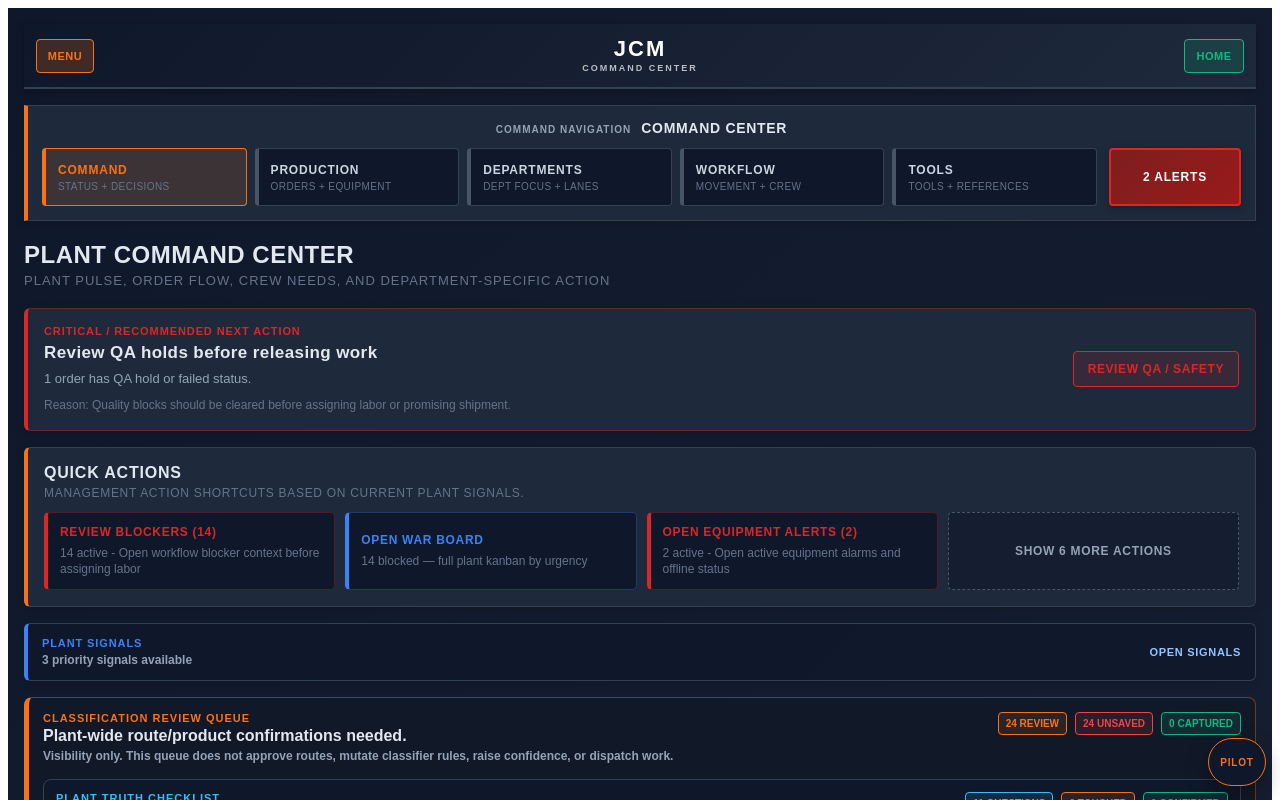
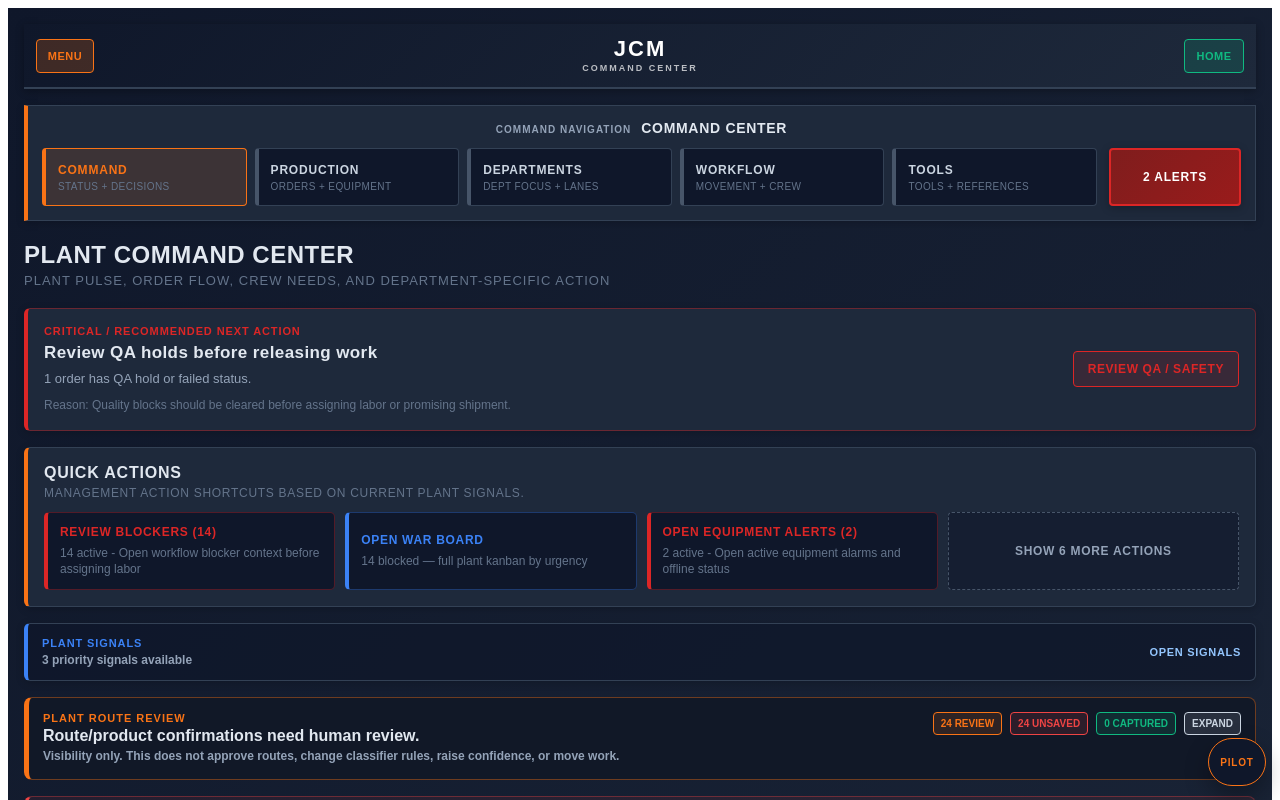
Before and after one commit to jcm-digital-coworker/JCM-Command-Center, a React (Vite) app: page / in a window 1280 px wide. Shown: the top 800 px of the page. Built offline with nearby package versions, Linux system fonts and the light colour scheme.

Commit message:
Collapse plant route review queue by default

```diff
--- a/src/components/dashboard/ClassificationReviewQueue.tsx
+++ b/src/components/dashboard/ClassificationReviewQueue.tsx
@@ -24,6 +24,7 @@ type ClassificationReviewQueueProps = {
 
 export default function ClassificationReviewQueue({ theme, workCenters, onOpenWorkCenter }: ClassificationReviewQueueProps) {
   const [confirmationsVersion, setConfirmationsVersion] = useState(0);
+  const [isExpanded, setIsExpanded] = useState(false);
   const confirmations = useMemo(() => loadClassificationReviewConfirmations(), [confirmationsVersion]);
   const travelers = useMemo(() => generateDynamicTravelers(productionOrders, 'All'), []);
   const reviewTravelers = useMemo(
@@ -38,6 +39,8 @@ export default function ClassificationReviewQueue({ theme, workCenters, onOpenWo
   );
   const checklistConfirmedCount = checklistStatuses.filter((item) => item.status === 'CONFIRMED').length;
   const checklistTouchedCount = checklistStatuses.filter((item) => item.status !== 'OPEN').length;
+  const needsReview = reviewTravelers.length > 0;
+  const accentColor = needsReview ? '#f97316' : '#10b981';
 
   useEffect(() => {
     const refresh = () => setConfirmationsVersion((version) => version + 1);
@@ -65,42 +68,35 @@ export default function ClassificationReviewQueue({ theme, workCenters, onOpenWo
     onOpenWorkCenter(matchingWorkCenter);
   }
 
-  if (reviewTravelers.length === 0) {
   return (
-      <section style={queueShellStyle(theme, false)}>
-        <div style={queueHeaderStyle}>
+    <section style={queueShellStyle(theme, needsReview)}>
+      <button
+        type="button"
+        aria-expanded={isExpanded}
+        onClick={() => setIsExpanded((current) => !current)}
+        style={summaryButtonStyle(theme)}
+      >
         <div>
-            <div style={eyebrowStyle('#10b981')}>CLASSIFICATION REVIEW QUEUE</div>
-            <h3 style={titleStyle(theme)}>No plant-wide classification review warnings.</h3>
-            <p style={subtitleStyle(theme)}>Dynamic Travelers currently have no low-confidence route/product review signals.</p>
-          </div>
-          <span style={badgeStyle('#10b981')}>CLEAR</span>
-        </div>
-        <PlantTruthChecklist
-          theme={theme}
-          checklistStatuses={checklistStatuses}
-          confirmedCount={checklistConfirmedCount}
-          touchedCount={checklistTouchedCount}
-        />
-      </section>
-    );
-  }
-
-  return (
-    <section style={queueShellStyle(theme, true)}>
-      <div style={queueHeaderStyle}>
-        <div>
-          <div style={eyebrowStyle('#f97316')}>CLASSIFICATION REVIEW QUEUE</div>
-          <h3 style={titleStyle(theme)}>Plant-wide route/product confirmations needed.</h3>
-          <p style={subtitleStyle(theme)}>Visibility only. This queue does not approve routes, mutate classifier rules, raise confidence, or dispatch work.</p>
+          <div style={eyebrowStyle(accentColor)}>PLANT ROUTE REVIEW</div>
+          <h3 style={titleStyle(theme)}>
+            {needsReview ? 'Route/product confirmations need human review.' : 'No plant route review warnings.'}
+          </h3>
+          <p style={subtitleStyle(theme)}>
+            {needsReview
+              ? 'Visibility only. This does not approve routes, change classifier rules, raise confidence, or move work.'
+              : 'Dynamic Travelers currently have no low-confidence route/product review signals.'}
+          </p>
         </div>
         <div style={summaryBadgeColumnStyle}>
-          <span style={badgeStyle('#f97316')}>{reviewTravelers.length} REVIEW</span>
-          <span style={badgeStyle('#ef4444')}>{unresolvedCount} UNSAVED</span>
+          <span style={badgeStyle(accentColor)}>{needsReview ? `${reviewTravelers.length} REVIEW` : 'CLEAR'}</span>
+          <span style={badgeStyle(needsReview ? '#ef4444' : '#64748b')}>{unresolvedCount} UNSAVED</span>
           <span style={badgeStyle('#10b981')}>{savedCount} CAPTURED</span>
+          <span style={expandBadgeStyle(theme)}>{isExpanded ? 'COLLAPSE' : 'EXPAND'}</span>
         </div>
-      </div>
+      </button>
 
+      {isExpanded && (
+        <>
           <PlantTruthChecklist
             theme={theme}
             checklistStatuses={checklistStatuses}
@@ -108,6 +104,7 @@ export default function ClassificationReviewQueue({ theme, workCenters, onOpenWo
             touchedCount={checklistTouchedCount}
           />
 
+          {needsReview && (
             <div style={queueListStyle}>
               {reviewTravelers.slice(0, 6).map((traveler) => {
                 const travelerConfirmations = getConfirmationsForTraveler(confirmations, traveler);
@@ -117,8 +114,8 @@ export default function ClassificationReviewQueue({ theme, workCenters, onOpenWo
                   <article key={traveler.id} style={queueItemStyle(theme, travelerConfirmations.length > 0)}>
                     <div style={queueItemTopStyle}>
                       <div>
-                  <strong style={itemTitleStyle(theme)}>#{traveler.order.orderNumber} · {traveler.productClassification.modelSignal ?? 'No model signal'}</strong>
-                  <div style={itemMetaStyle(theme)}>{traveler.department} · {formatToken(traveler.productClassification.productFamily)} · {formatHintList(traveler.finishHints)}</div>
+                        <strong style={itemTitleStyle(theme)}>#{traveler.order.orderNumber} - {traveler.productClassification.modelSignal ?? 'No model signal'}</strong>
+                        <div style={itemMetaStyle(theme)}>{traveler.department} - {formatToken(traveler.productClassification.productFamily)} - {formatHintList(traveler.finishHints)}</div>
                       </div>
                       <div style={itemBadgeRowStyle}>
                         <span style={badgeStyle(getConfidenceColor(traveler.productClassification.confidence))}>{formatToken(traveler.productClassification.confidence)}</span>
@@ -129,7 +126,7 @@ export default function ClassificationReviewQueue({ theme, workCenters, onOpenWo
                     <div style={reasonStyle(theme)}>{firstReason}</div>
 
                     <div style={routeStyle(theme)}>
-                Suggested route: {traveler.productClassification.routeHint.length > 0 ? traveler.productClassification.routeHint.join(' → ') : 'No route hint'}
+                      Suggested route: {traveler.productClassification.routeHint.length > 0 ? traveler.productClassification.routeHint.join(' -> ') : 'No route hint'}
                     </div>
 
                     <div style={queueFooterStyle}>
@@ -152,6 +149,9 @@ export default function ClassificationReviewQueue({ theme, workCenters, onOpenWo
                 );
               })}
             </div>
+          )}
+        </>
+      )}
     </section>
   );
 }
@@ -195,7 +195,7 @@ function PlantTruthChecklist({
             <div style={queueItemTopStyle}>
               <div>
                 <strong style={itemTitleStyle(theme)}>{item.title}</strong>
-                <div style={itemMetaStyle(theme)}>{item.modelSignals.join(' / ')} · {formatToken(item.productFamily)} · {item.department}</div>
+                <div style={itemMetaStyle(theme)}>{item.modelSignals.join(' / ')} - {formatToken(item.productFamily)} - {item.department}</div>
               </div>
               <span style={badgeStyle(getChecklistStatusColor(status))}>{formatToken(status)}</span>
             </div>
@@ -205,7 +205,7 @@ function PlantTruthChecklist({
             <div style={checklistFooterStyle}>
               <span style={badgeStyle(matchingTravelerCount > 0 ? '#38bdf8' : '#64748b')}>{matchingTravelerCount} MATCHING TRAVELER{matchingTravelerCount === 1 ? '' : 'S'}</span>
               {latestConfirmation ? (
-                <span style={smallTextStyle(theme)}>Latest: {formatToken(latestConfirmation.answer)} · {latestConfirmation.reviewedBy}</span>
+                <span style={smallTextStyle(theme)}>Latest: {formatToken(latestConfirmation.answer)} - {latestConfirmation.reviewedBy}</span>
               ) : (
                 <span style={smallTextStyle(theme)}>Open in department review capture to answer.</span>
               )}
@@ -335,6 +335,25 @@ const checklistFooterStyle: CSSProperties = {
   flexWrap: 'wrap',
   marginTop: 8,
 };
+
+function summaryButtonStyle(theme: DashboardTheme): CSSProperties {
+  return {
+    appearance: 'none',
+    width: '100%',
+    border: 0,
+    background: 'transparent',
+    padding: 0,
+    margin: 0,
+    display: 'flex',
+    justifyContent: 'space-between',
+    gap: 14,
+    alignItems: 'flex-start',
+    flexWrap: 'wrap',
+    textAlign: 'left',
+    cursor: 'pointer',
+    color: theme === 'dark' ? '#e2e8f0' : '#0f172a',
+  };
+}
 
 function queueShellStyle(theme: DashboardTheme, needsReview: boolean): CSSProperties {
   const color = needsReview ? '#f97316' : '#10b981';
@@ -472,6 +491,20 @@ function drillInButtonStyle(theme: DashboardTheme, enabled: boolean): CSSPropert
   };
 }
 
+function expandBadgeStyle(theme: DashboardTheme): CSSProperties {
+  const color = theme === 'dark' ? '#cbd5e1' : '#334155';
+  return {
+    whiteSpace: 'nowrap',
+    color,
+    border: `1px solid ${color}`,
+    background: theme === 'dark' ? 'rgba(203,213,225,0.12)' : '#ffffff',
+    borderRadius: 4,
+    padding: '5px 7px',
+    fontSize: 10,
+    fontWeight: 900,
+  };
+}
+
 function badgeStyle(color: string): CSSProperties {
   return {
     whiteSpace: 'nowrap',
```
Lines whose indentation alone changed are shown as unchanged.
